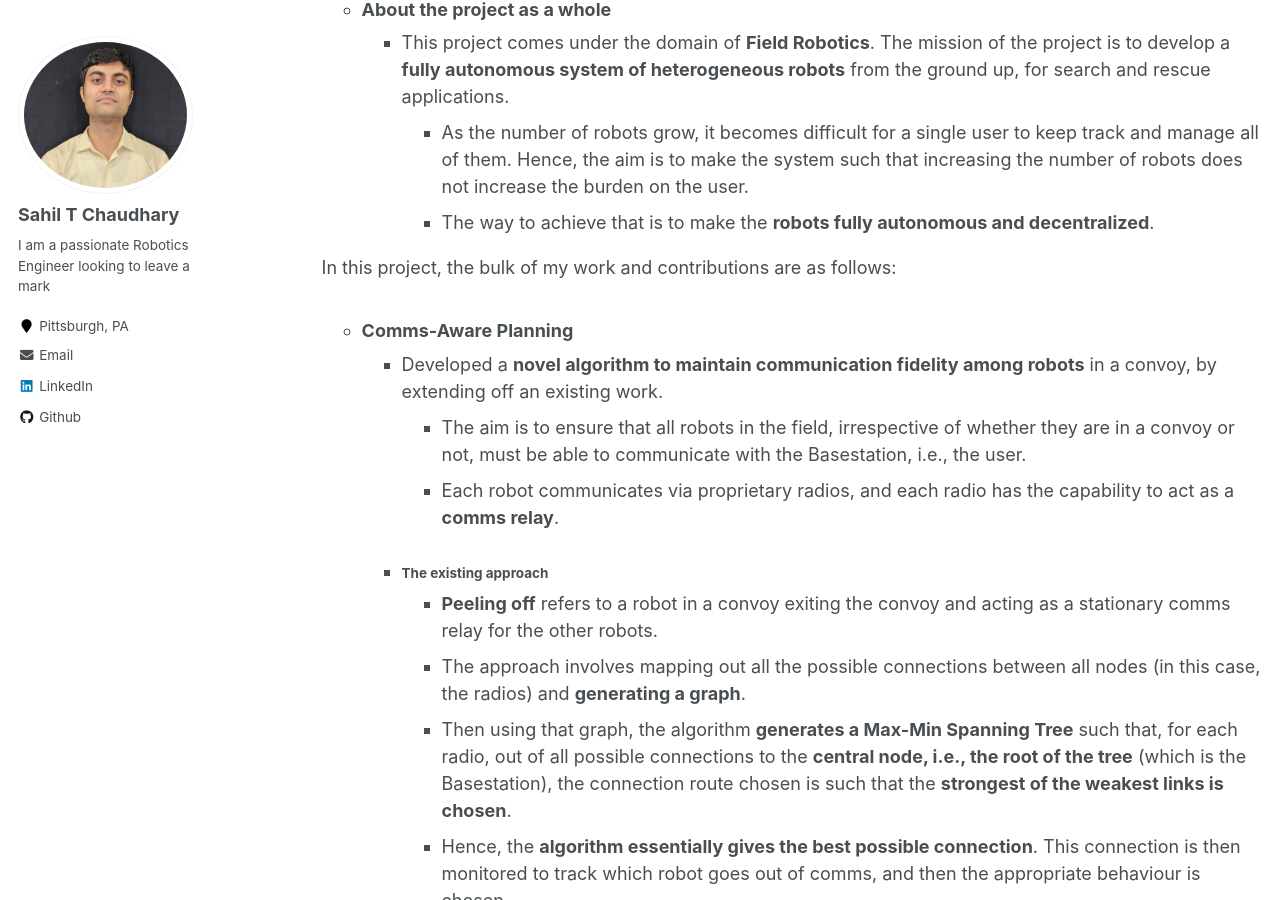
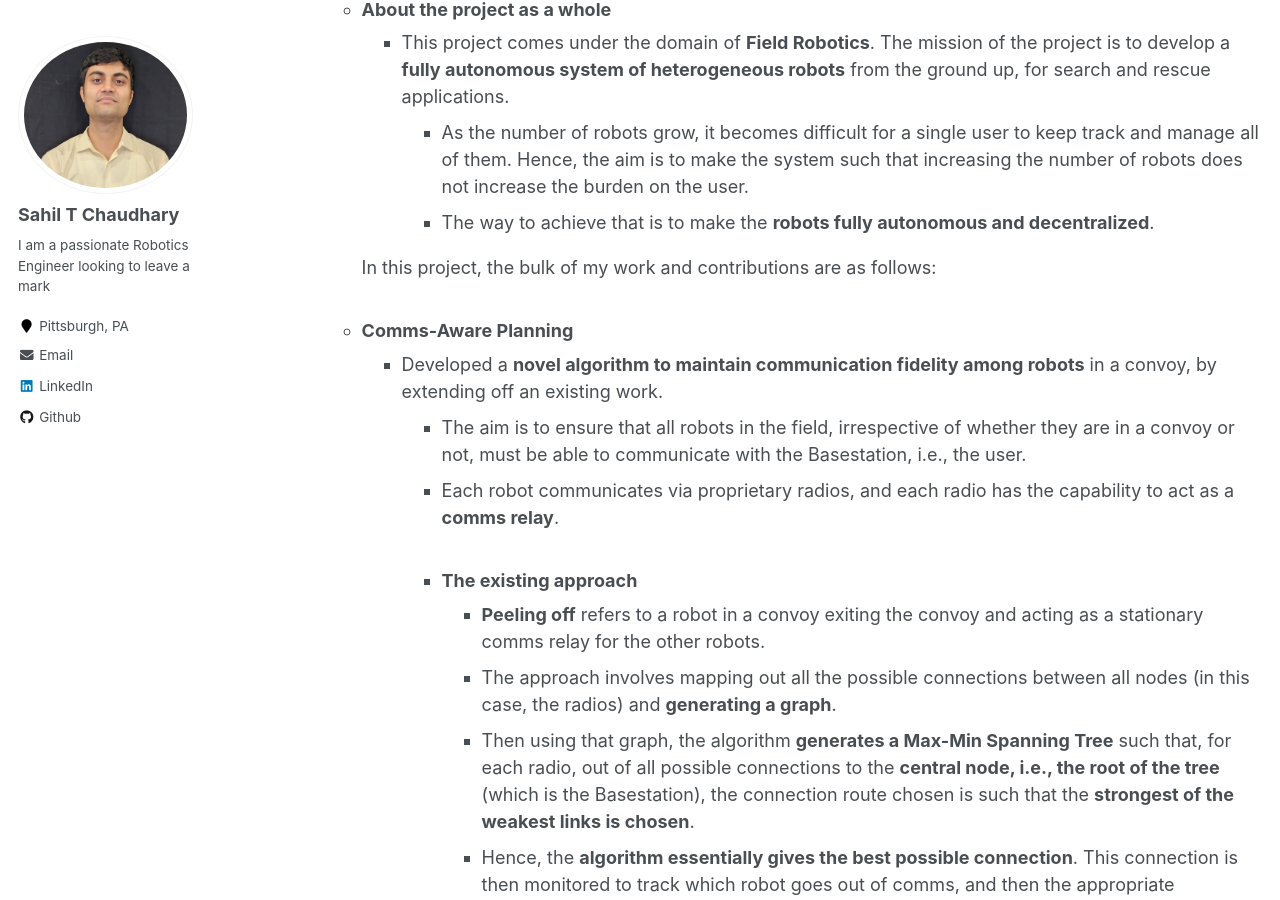
Before and after one commit to SahilTChaudhary/sahiltchaudhary.github.io, a Jekyll site: the page built from _pages/research.md, in a window 1280 px wide and 900 px high, scrolled down 606 px. Built offline with Jekyll 4.4.1, drawn with Linux system fonts in a browser that asks for light colours.

Commit message:
Resized image and fixed heading size

```diff
--- a/_pages/research.md
+++ b/_pages/research.md
@@ -20,17 +20,17 @@
       * As the number of robots grow, it becomes difficult for a single user to keep track and manage all of them. Hence, the aim is to make the system such that increasing the number of robots does not increase the burden on the user.
       * The way to achieve that is to make the **robots fully autonomous and decentralized**.
 
-  In this project, the bulk of my work and contributions are as follows:
+    In this project, the bulk of my work and contributions are as follows:
 
   * <h3>Comms-Aware Planning</h3>
     * Developed a **novel algorithm to maintain communication fidelity among robots** in a convoy, by extending off an existing work.
       * The aim is to ensure that all robots in the field, irrespective of whether they are in a convoy or not, must be able to communicate with the Basestation, i.e., the user.
       * Each robot communicates via proprietary radios, and each radio has the capability to act as a **comms relay**.
-    * <h4>The existing approach</h4>
-      * **Peeling off** refers to a robot in a convoy exiting the convoy and acting as a stationary comms relay for the other robots.
-      * The approach involves mapping out all the possible connections between all nodes (in this case, the radios) and **generating a graph**.
-      * Then using that graph, the algorithm **generates a Max-Min Spanning Tree** such that, for each radio, out of all possible connections to the **central node, i.e., the root of the tree** (which is the Basestation), the connection route chosen is such that the **strongest of the weakest links is chosen**.
-      * Hence, the **algorithm essentially gives the best possible connection**. This connection is then monitored to track which robot goes out of comms, and then the appropriate behaviour is chosen.
+      * <h3>The existing approach</h3>
+        * **Peeling off** refers to a robot in a convoy exiting the convoy and acting as a stationary comms relay for the other robots.
+        * The approach involves mapping out all the possible connections between all nodes (in this case, the radios) and **generating a graph**.
+        * Then using that graph, the algorithm **generates a Max-Min Spanning Tree** such that, for each radio, out of all possible connections to the **central node, i.e., the root of the tree** (which is the Basestation), the connection route chosen is such that the **strongest of the weakest links is chosen**.
+        * Hence, the **algorithm essentially gives the best possible connection**. This connection is then monitored to track which robot goes out of comms, and then the appropriate behaviour is chosen.
     * Formulated a **modified Max-Min Spanning Tree to optimize the distance the robots travel before peeling off**.
       * My modification to the above algorithm involves **optimizing the connection to multiple nodes of interest, i.e., multiple central nodes**.
       * The assumption is that connecting to any central node ensures connection with the basestation. **Hence, for each robot in the network, the algorithm finds the best route to the nearest central node**.
@@ -42,7 +42,7 @@
       * **Field testing on physical robots has also been conducted, demonstrating the feasibility of the algorithm**.
 
     <div style="text-align:center">
-    <img src="/images/maxmin_tree.png" alt="maxmintree" style="width:500px;height:400px;">
+    <img src="/images/maxmin_tree.png" alt="maxmintree" style="width:800px;height:300px;">
     </div>
     <figcaption style="text-align: center;"><u><em>Max-Min Tree generation from Graph</em></u></figcaption>
 
```
